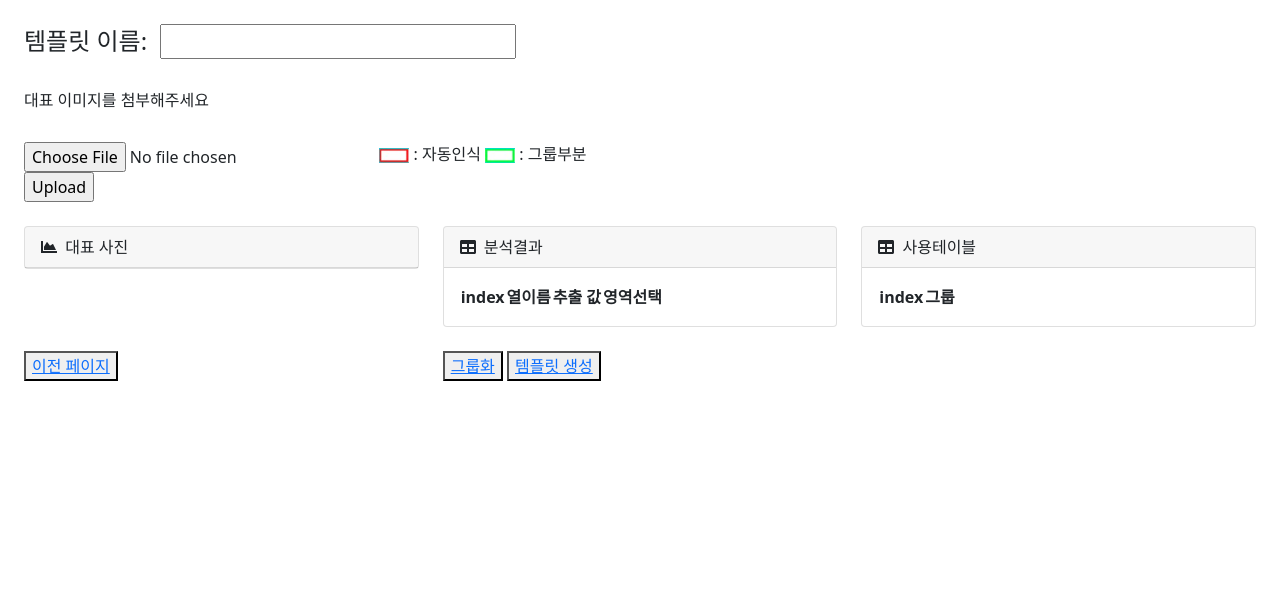
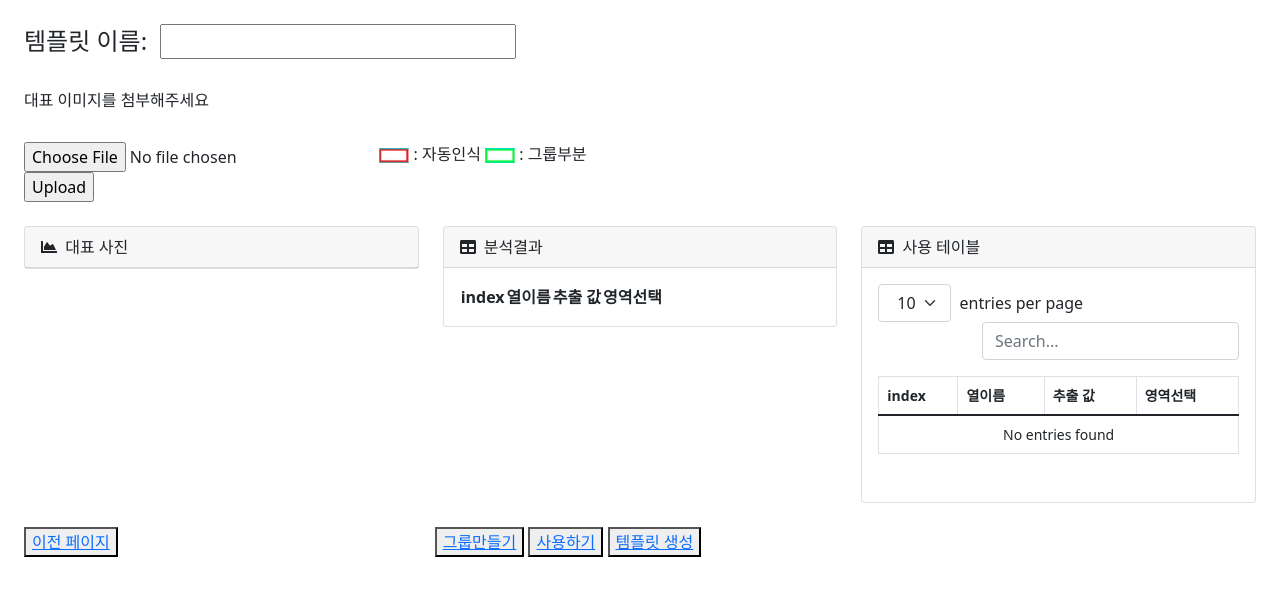
Before and after one commit to kwakjinseop/ERS-UI, a Django app: page /index/uploadFile in a window 1280 px wide. Shown: the part 56-652 px from the top of the page. Run offline with Django 3.2, Linux system fonts and the light colour scheme; lists and menus that the app fills with data are empty; some libraries are stand-ins or nearby versions.

Commit message:
템플릿 만드는 화면 디자인 추가
템플릿 만드는 화면 디자인 추가하였음.

```diff
--- a/templates/maketemplate.html
+++ b/templates/maketemplate.html
@@ -69,10 +69,7 @@
             <div class="row">
                 <div class="col-xl-3 col-md-6">
                     <div class="mb-4">
-                        <form action="{% url 'uploadFile' %}" method="POST" enctype="multipart/form-data";
-                              action="{% url 'ocr' %}" method="POST" enctype="multipart/form-data">
-
-
+                        <form action="{% url 'uploadFile' %}" method="POST" enctype="multipart/form-data">
                             <input type="file" name="uploadedFile">
                             {% csrf_token %}
                             <input type="submit" value="Upload">
@@ -122,29 +119,62 @@
                         </div>
                     </div>
                 </div>
-                <div class="col-xl-4">
+                <div class="col xl-4">
                     <div class="card mb-4">
                         <div class="card-header">
-                            <i class="fas fa-table me-1"></i>
-                            사용테이블
+                            <svg class="svg-inline--fa fa-table fa-w-16 me-1" aria-hidden="true" focusable="false" data-prefix="fas"
+                                 data-icon="table" role="img" xmlns="http://www.w3.org/2000/svg" viewBox="0 0 512 512" data-fa-i2svg="">
+                                <path fill="currentColor"
+                                      d="M464 32H48C21.49 32 0 53.49 0 80v352c0 26.51 21.49 48 48 48h416c26.51 0 48-21.49 48-48V80c0-26.51-21.49-48-48-48zM224 416H64v-96h160v96zm0-160H64v-96h160v96zm224 160H288v-96h160v96zm0-160H288v-96h160v96z">
+                                </path>
+                            </svg><!-- <i class="fas fa-table me-1"></i> Font Awesome fontawesome.com -->
+                            사용 테이블
                         </div>
                         <div class="card-body">
-                            <table id="datatablesSimple01">
+                            <div class="dataTable-wrapper dataTable-loading dataTable-empty no-footer sortable searchable fixed-columns">
+                                <div class="dataTable-top">
+                                    <div class="dataTable-dropdown"><label><select class="dataTable-selector">
+                                        <option value="5">5</option>
+                                        <option value="10" selected="">10</option>
+                                        <option value="15">15</option>
+                                        <option value="20">20</option>
+                                        <option value="25">25</option>
+                                    </select> entries per page</label></div>
+                                    <div class="dataTable-search"><input class="dataTable-input" placeholder="Search..." type="text"></div>
+                                </div>
+                                <div class="dataTable-container">
+                                    <table id="datatablesSimple1" class="dataTable-table">
                                         <thead>
                                         <tr>
-                                    <th>index</th>
-                                    <th>그룹</th>
+                                            <th data-sortable="" style="width: 22.0036%;"><a href="#" class="dataTable-sorter">index</a>
+                                            </th>
+                                            <th data-sortable="" style="width: 23.9714%;"><a href="#" class="dataTable-sorter">열이름</a>
+                                            </th>
+                                            <th data-sortable="" style="width: 25.5814%;"><a href="#" class="dataTable-sorter">추출 값</a>
+                                            </th>
+                                            <th data-sortable="" style="width: 28.4436%;"><a href="#" class="dataTable-sorter">영역선택</a>
+                                            </th>
                                         </tr>
                                         </thead>
+                                        <tbody>
+                                        <tr>
+                                            <td class="dataTables-empty" colspan="4">No entries found</td>
+                                        </tr>
+                                        </tbody>
                                     </table>
+                                </div>
+                                <div class="dataTable-bottom">
+                                    <div class="dataTable-info"></div>
+                                    <nav class="dataTable-pagination">
+                                        <ul class="dataTable-pagination-list"></ul>
+                                    </nav>
                                 </div>
                             </div>
                         </div>
                     </div>
-            {#                    여기까지가 테이블 row#}
+                </div>
                 <div class="row">
                     <div class="col-xl-4">
-
                         <button class ="uploadbutton">
                             <a href="{% url 'index' %}">
                                 이전 페이지
@@ -155,7 +185,12 @@
                         <nav>
                             <button type="button">
                                 <a href="{% url 'makeGroup' %}">
-                            그룹화
+                                    그룹만들기
+                                </a>
+                            </button>
+                            <button type="button">
+                                <a href="{% url 'index' %}">
+                                    사용하기
                                 </a>
                             </button>
 
```
Lines whose indentation alone changed are shown as unchanged.
